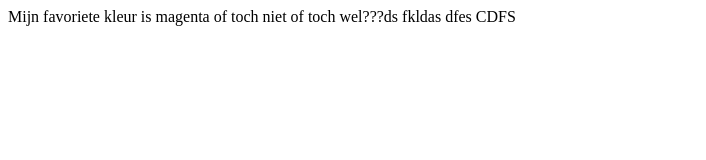
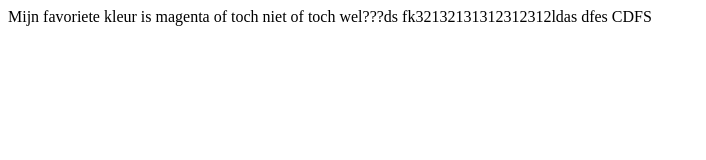
Before and after one commit to Chilong07/2023-html-V4I-Samuel, a plain HTML site: page index.html in a window 1280 px wide. Shown: the whole page, without its empty margins (0-706 px from the left). Drawn offline with Linux system fonts and the light colour scheme.

Commit message:
dzvfsddcghfgf

```diff
--- a/index.html
+++ b/index.html
@@ -9,7 +9,7 @@
 </head>
 
 <body>
-  Mijn favoriete kleur is magenta of toch niet of toch wel???ds fkldas  dfes CDFS
+  Mijn favoriete kleur is magenta of toch niet of toch wel???ds fk32132131312312312ldas  dfes CDFS
 
 </body>
 
```
